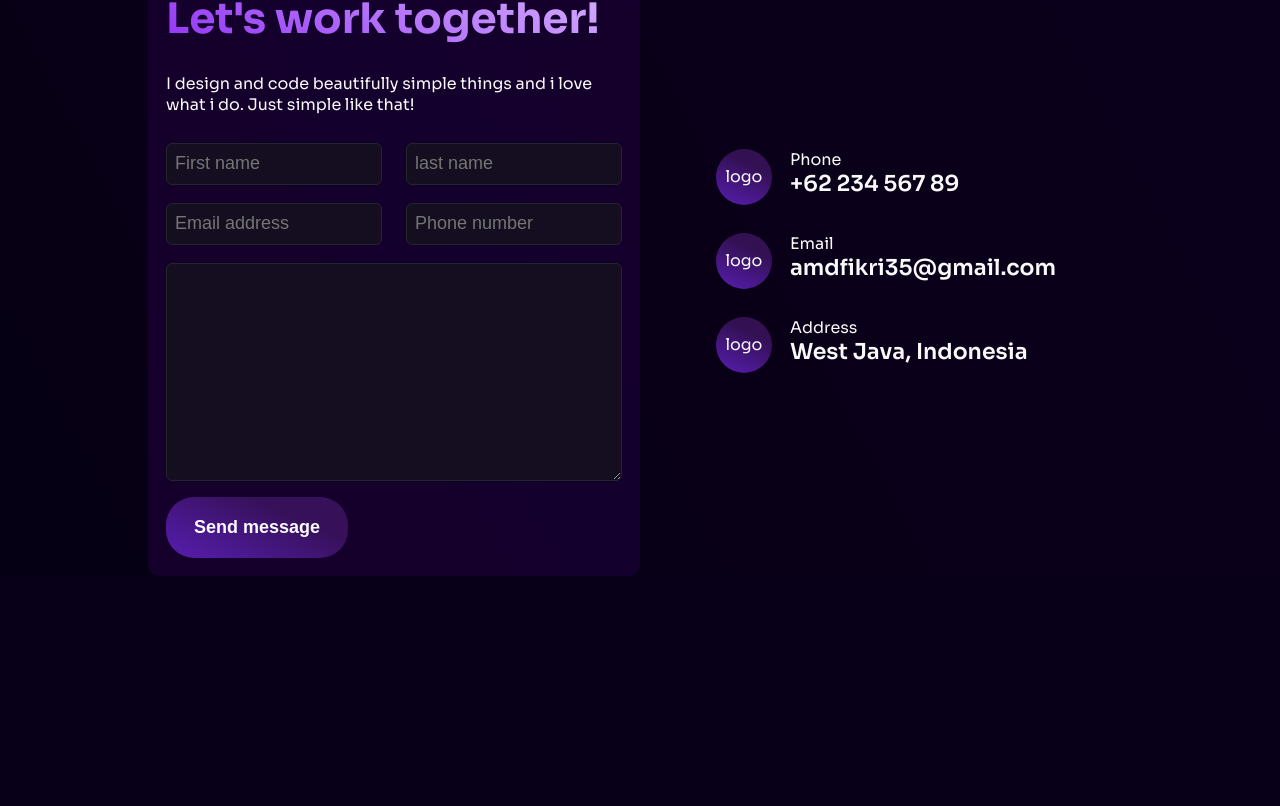
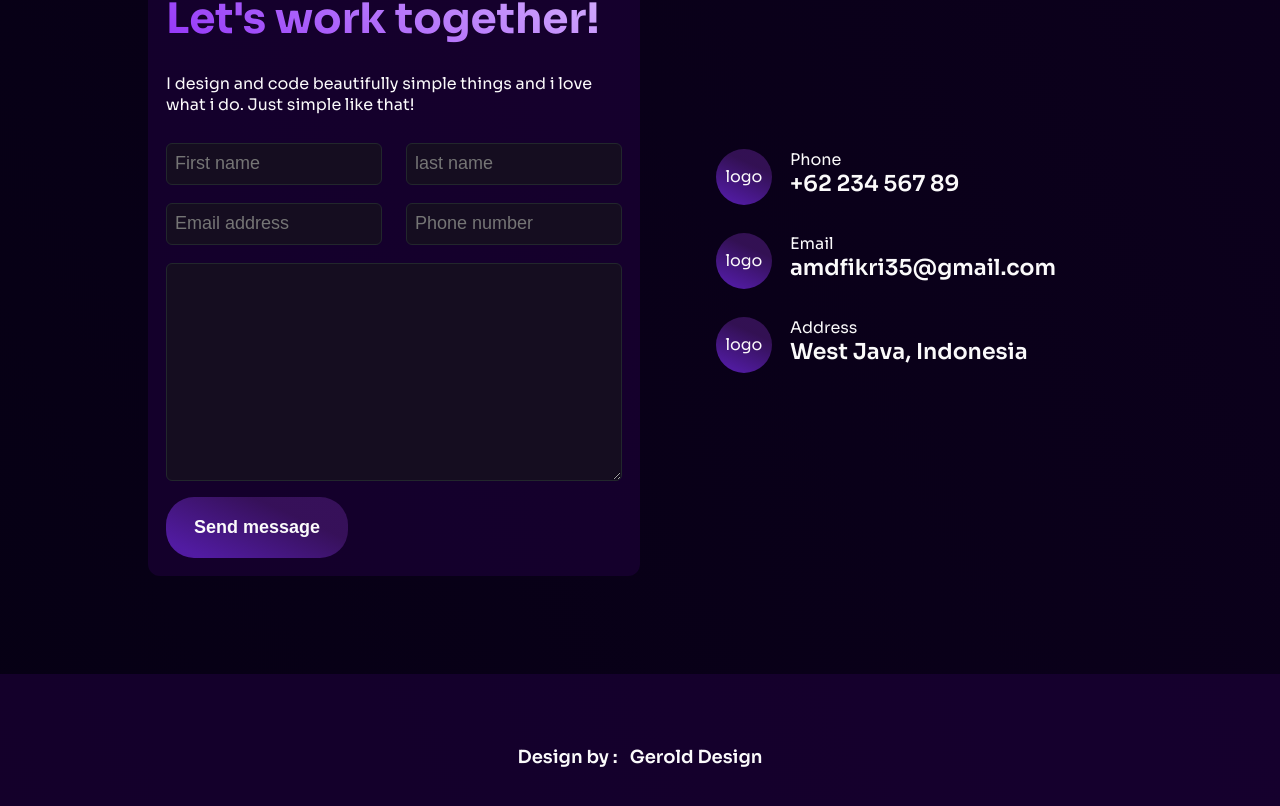
Before and after one commit to LepakBoy/single_page, a Next.js app: page / in a window 1280 px wide. Shown: the part 6355-7161 px from the top of the page. Before the commit the page ends 6931 px from the top, so only its background shows below. Built offline with nearby package versions, Linux system fonts and the light colour scheme.

Commit message:
footer component

```diff
--- a/src/app/components/contactSection/contactSection.module.css
+++ b/src/app/components/contactSection/contactSection.module.css
@@ -1,4 +1,5 @@
 .container{
+   padding-bottom: 98px;
     display: flex;
     flex-wrap: wrap;
 }
--- /dev/null
+++ b/src/app/components/footer/footer.module.css
@@ -0,0 +1,17 @@
+.footer{
+    width: 100%;
+    padding: 72px;
+    display: flex;
+    justify-content: center;
+    align-items: center;
+    gap: 12px;
+    font-size: 18px;
+    font-weight: 600;
+    background-color: rgba(31, 1, 60, 0.576);
+    color: var(--prime_text);
+}
+
+.link{
+    text-decoration: none;
+    color: var(--prime_text);
+}
--- /dev/null
+++ b/src/app/components/footer/footer.tsx
@@ -0,0 +1,17 @@
+import React from 'react';
+import styles from './footer.module.css';
+import Link from 'next/link';
+
+export default function Footer() {
+  return (
+    <footer className={styles.footer}>
+      Design by :
+      <Link
+        className={styles.link}
+        href="https://themejunction.net/html/gerold/demo/"
+      >
+        Gerold Design
+      </Link>
+    </footer>
+  );
+}
--- a/src/app/layout.tsx
+++ b/src/app/layout.tsx
@@ -3,6 +3,7 @@ import { Sora } from 'next/font/google';
 import './globals.css';
 import Navbar from './components/navbar/navbar';
 import BgHero from './components/molecule/bgHero/bgHero';
+import Footer from './components/footer/footer';
 
 const inter = Sora({ subsets: ['latin'] });
 
@@ -24,6 +25,7 @@ export default function RootLayout({
           {/* <BgHero /> */}
           {children}
         </div>
+        <Footer />
       </body>
     </html>
   );
```
